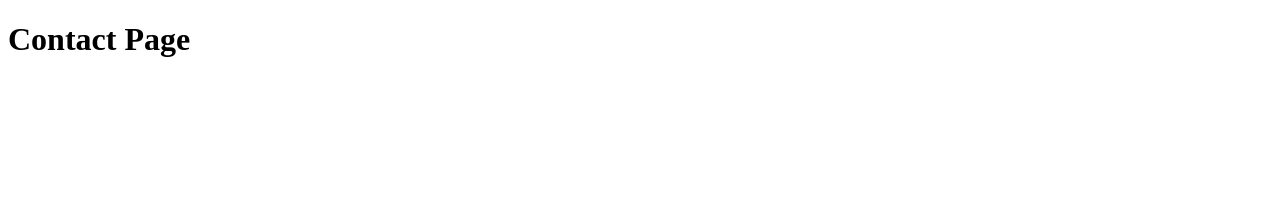
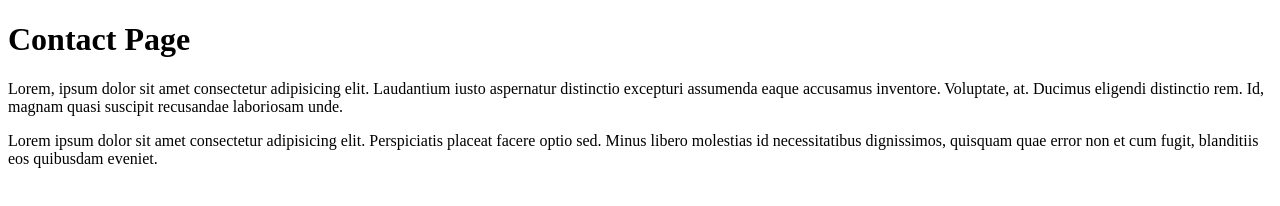
Before and after one commit to altruistcoder/Git-Training, a plain HTML site: page contact.html in a window 1280 px wide. Drawn offline with Linux system fonts and the light colour scheme.

Commit message:
Added new functionality

```diff
--- a/contact.html
+++ b/contact.html
@@ -10,6 +10,12 @@
 
 <body>
     <h1> Contact Page</h1>
+    <p>Lorem, ipsum dolor sit amet consectetur adipisicing elit. Laudantium iusto aspernatur distinctio excepturi
+        assumenda eaque accusamus inventore. Voluptate, at. Ducimus eligendi distinctio rem. Id, magnam quasi suscipit
+        recusandae laboriosam unde.</p>
+    <p>Lorem ipsum dolor sit amet consectetur adipisicing elit. Perspiciatis placeat facere optio sed. Minus libero
+        molestias id necessitatibus dignissimos, quisquam quae error non et cum fugit, blanditiis eos quibusdam eveniet.
+    </p>
 </body>
 
 </html>
```
